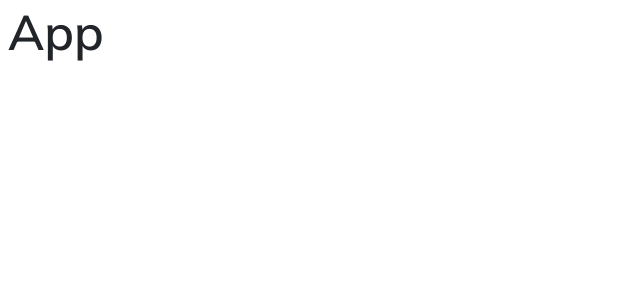
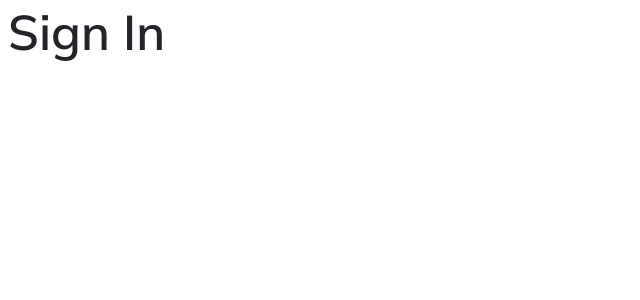
Before and after one commit to MAbdurahman/bs-reactjs-validation, a React (Vite) app: page / in a window 1280 px wide. Shown: the top 300 px of the page, without its empty margins (0-640 px from the left). Built offline with nearby package versions, Linux system fonts and the light colour scheme.

Commit message:
Add basic structure for routes for Auth/SignIn and Auth/SighUp

```diff
--- a/src/app/App.jsx
+++ b/src/app/App.jsx
@@ -1,9 +1,18 @@
+import React, {Fragment} from 'react';
+import {Routes, Route} from 'react-router-dom';
+import SignUp from '../Auth/SignUp/index.jsx';
+import SignIn from '../Auth/SignIn/index.jsx';
+
 export default function App() {
 
    return (
-      <div>
-         <h2>App</h2>
-      </div>
+      <Fragment>
+         <Routes>
+            <Route path='/' element={<SignIn/>}/>
+            <Route path='/sign-in' element={<SignIn/>}/>
+            <Route path='/sign-up' element={<SignUp/>}/>
+         </Routes>
+      </Fragment>
 
    );
 }
```
